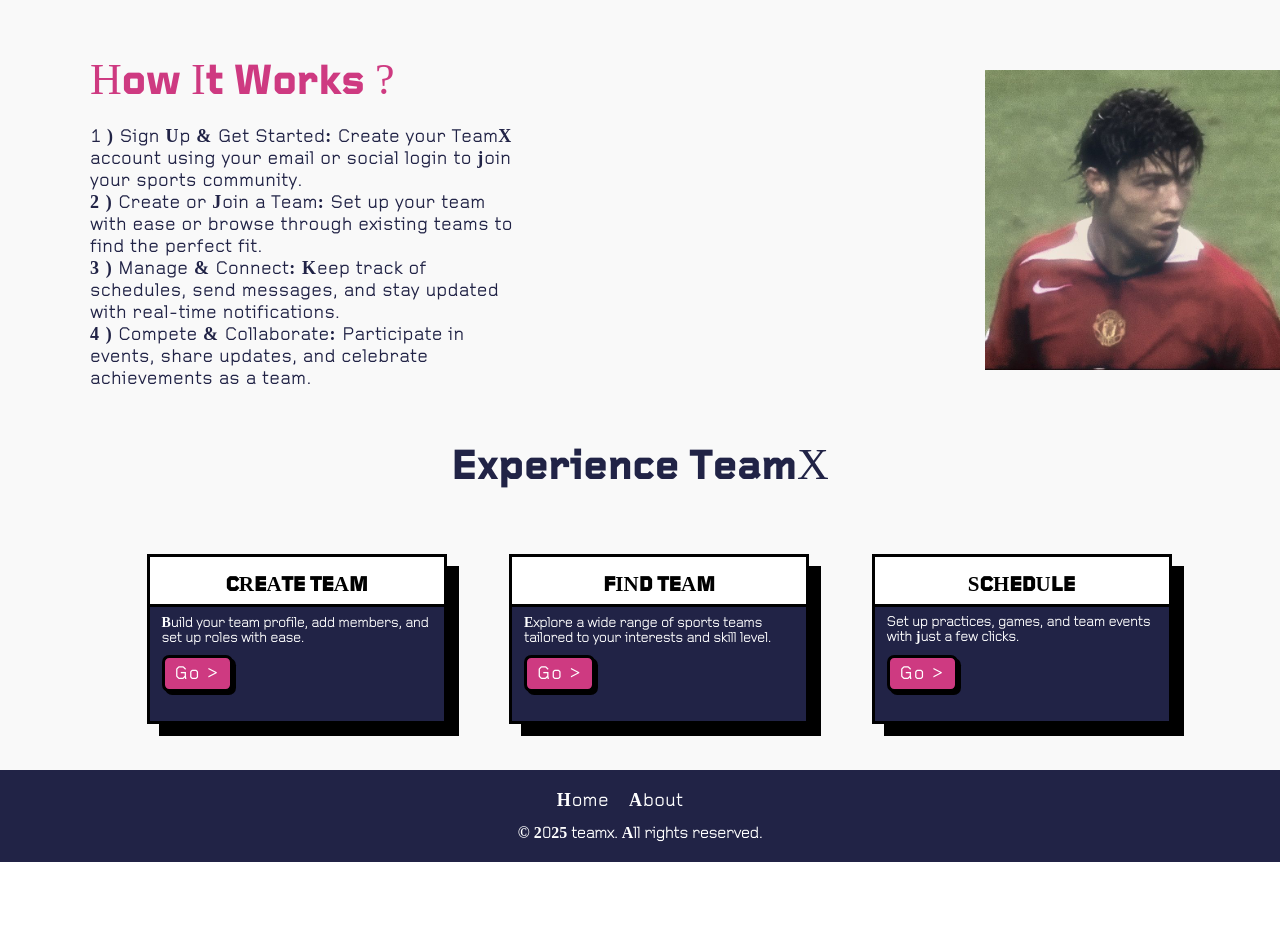
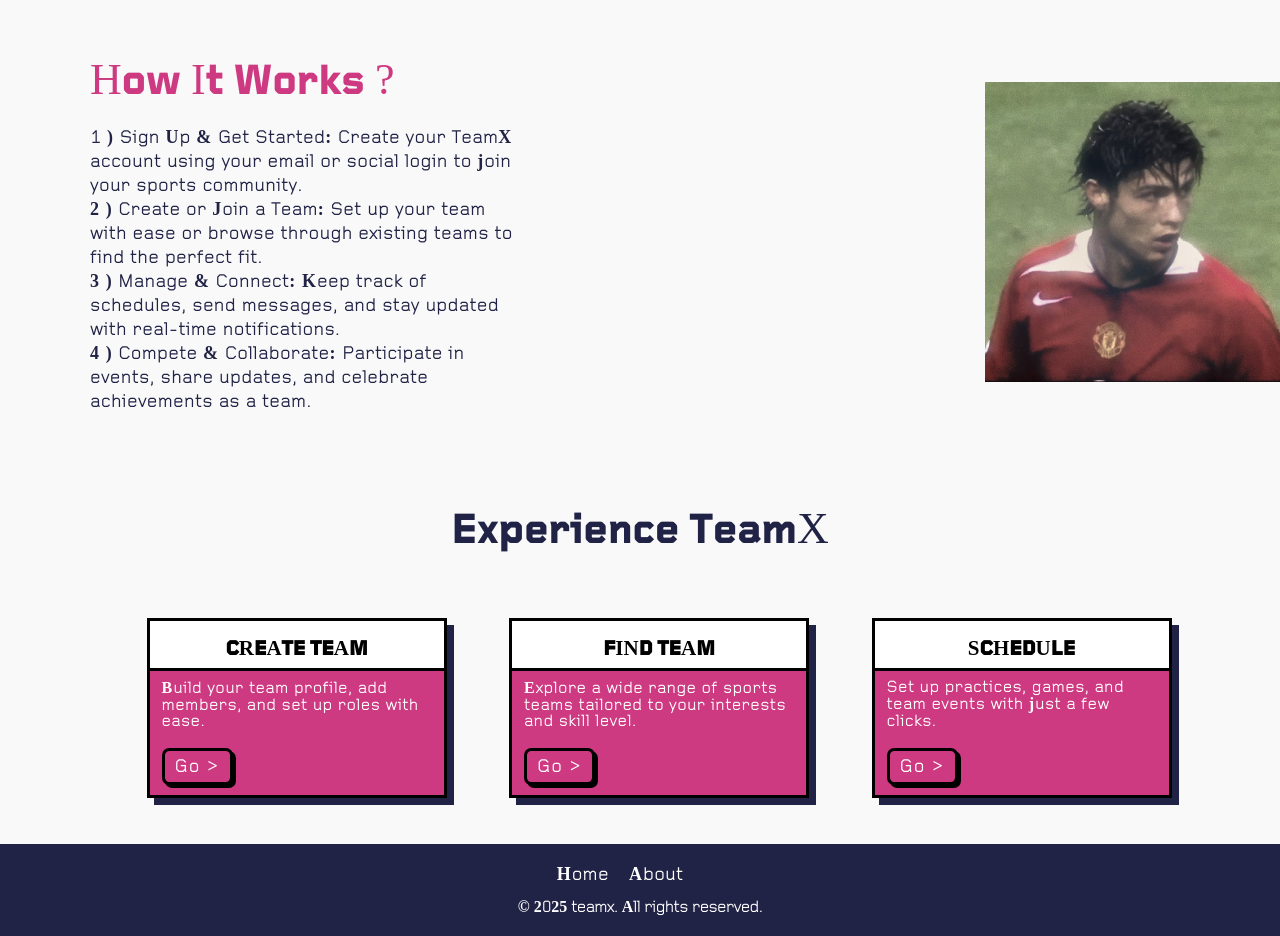
Before and after one commit to Rajeshbabu21/TeamX, a React (Vite) app in the folder Sports-Sphere/: page / in a window 1280 px wide. Shown: the part 600-1536 px from the top of the page. Before the commit the page ends 1462 px from the top, so only its background shows below. Built offline with nearby package versions, Linux system fonts and the light colour scheme.

Commit message:
Added home page  and findteam page

```diff
--- a/Sports-Sphere/src/Pages/Home/home.css
+++ b/Sports-Sphere/src/Pages/Home/home.css
@@ -99,8 +99,8 @@ but:active {
 .contdiv p{
  font-family: head;
  letter-spacing: 1px;
- font-weight:900;
- line-height: 22px;
+ font-weight:bold;
+ line-height: 24px;
  font-size: 18px;
  color: #212346;
 }
@@ -127,6 +127,7 @@ but:active {
 .dashhead{
  text-align: center;
  font-size: 44px;
+ margin-top: 70px;
  /* max-width: 1300px; */
 
 }
@@ -135,11 +136,11 @@ but:active {
 .card {
   font-family: Montserrat, sans-serif;
   width: 300px;
-  height: 170px;
+  height: 180px;
   translate: -6px -6px;
-  background: #212346;
+  background: #ce3a81;
   border: 3px solid #000000;
-  box-shadow: 12px 12px 0 #000000;
+  box-shadow: 7px 7px 0 #212346;
   overflow: hidden;
   transition: all 0.3s ease;
 }
@@ -163,15 +164,16 @@ but:active {
 
 .content {
   padding: 8px 12px;
-  font-size: 14px;
+  font-size: 16px;
   font-family: head;
   font-weight: 600;
   color: #ffff;
+  letter-spacing: 1px;
 }
 
 .button {
   padding: 5px 10px;
-  margin-top: 10px;
+  margin-top: 19px;
   border: 3px solid #000000;
   box-shadow: 3px 3px 0 #000000;
   font-weight: 750;
```
